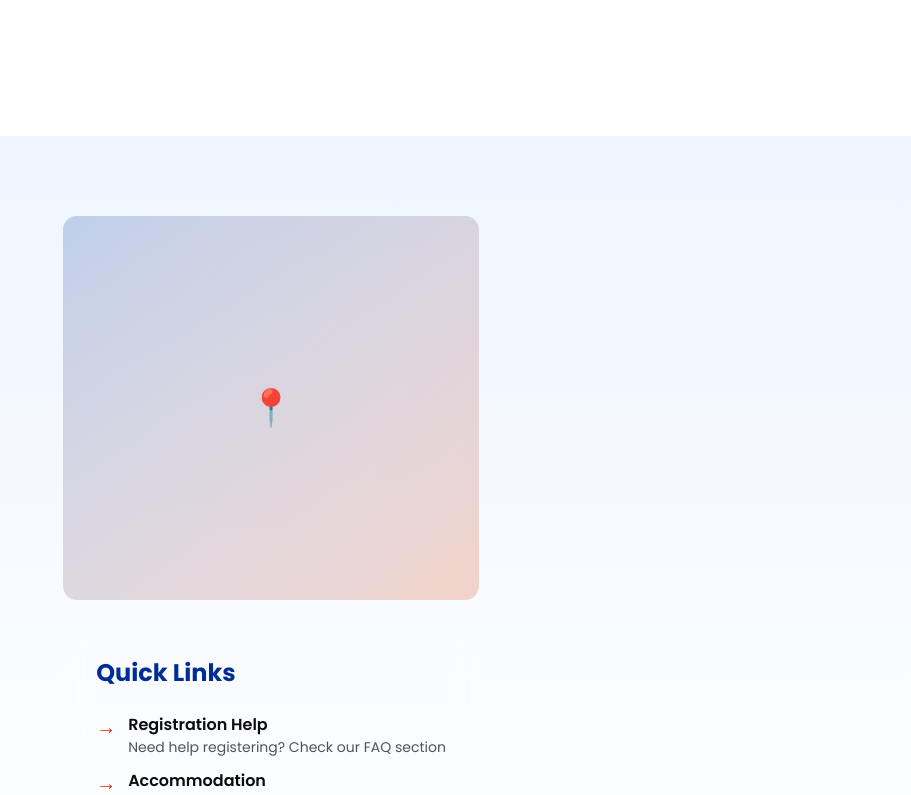
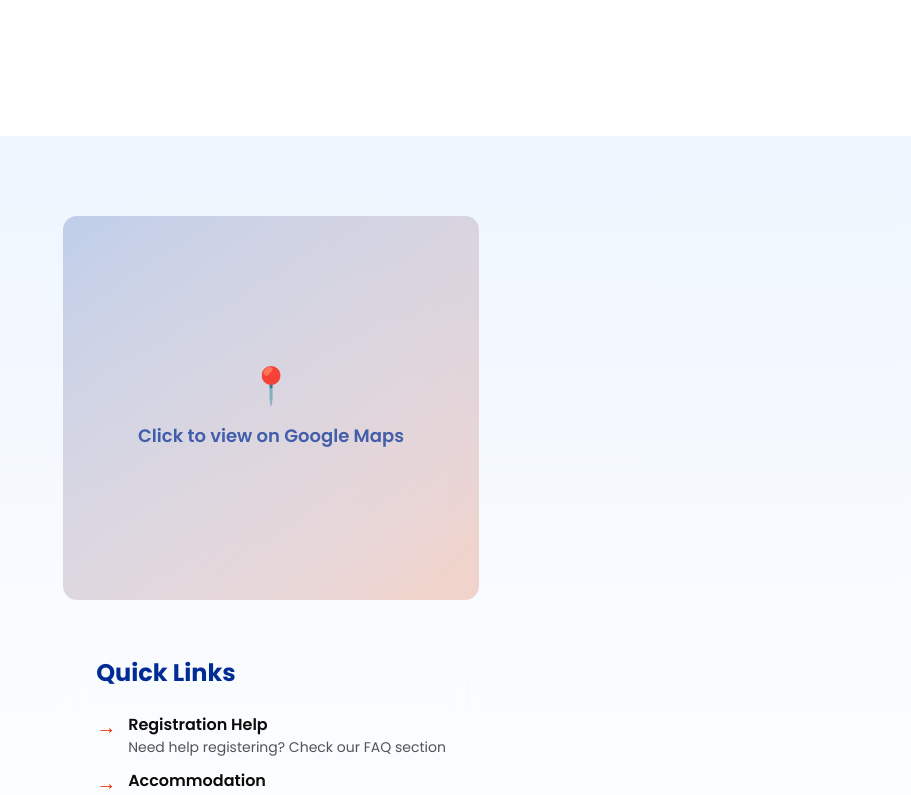
Before and after one commit to jainnirdesh/Edude-Fiesta-ed, a Next.js app: page /contact in a window 1280 px wide. Shown: the part 678-1473 px from the top of the page, without its empty margins (369-1280 px from the left). Built offline with nearby package versions, Linux system fonts and the light colour scheme.

Commit message:
Update page.tsx

```diff
--- a/app/contact/page.tsx
+++ b/app/contact/page.tsx
@@ -96,9 +96,19 @@ export default function Contact() {
             {/* Map & Info */}
             <div className="space-y-6 animate-fade-in-up max-w-2xl">
               {/* Map Placeholder */}
-              <div className="w-full h-96 bg-gradient-to-br from-primary/20 to-secondary/20 rounded-xl flex items-center justify-center text-4xl">
-                📍
-              </div>
+              <a
+                href="https://maps.app.goo.gl/GcQcVq5Q7odNWgS78"
+                target="_blank"
+                rel="noopener noreferrer"
+                className="block w-full h-96 bg-gradient-to-br from-primary/20 to-secondary/20 rounded-xl hover:from-primary/30 hover:to-secondary/30 transition-all duration-300 transform hover:scale-105 hover:shadow-lg cursor-pointer group"
+              >
+                <div className="w-full h-full flex flex-col items-center justify-center text-4xl">
+                  <div className="group-hover:scale-110 transition-transform duration-300">📍</div>
+                  <p className="text-lg font-semibold text-primary mt-4 opacity-70 group-hover:opacity-100 transition-opacity">
+                    Click to view on Google Maps
+                  </p>
+                </div>
+              </a>
 
               {/* Helpful Links */}
               <div className="glass p-8 space-y-6">
```
